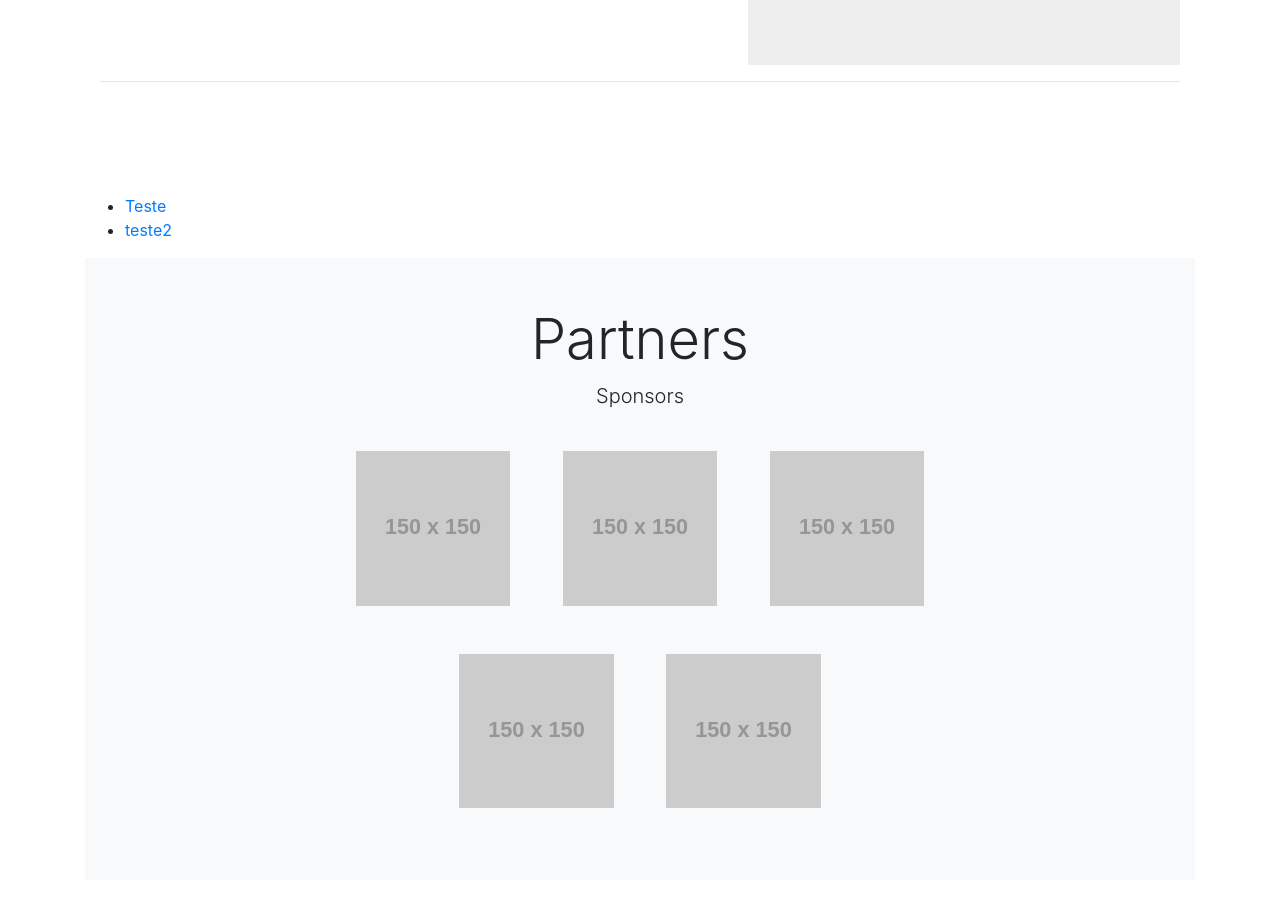
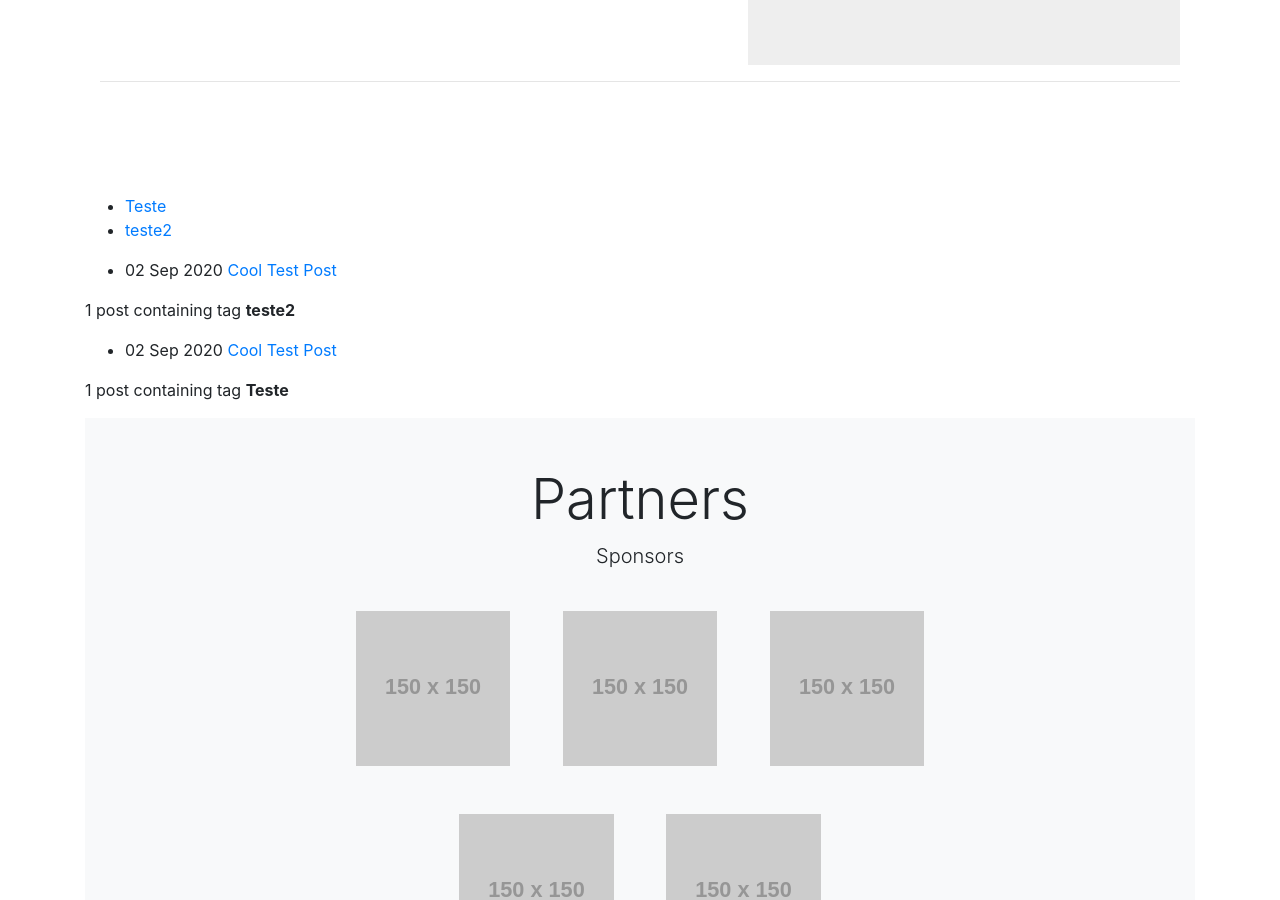
Before and after one commit to GDR-Verderena/gdr-verderena.github.io, a Jekyll site: the page built from index.html, in a window 1280 px wide and 900 px high, scrolled down 1057 px. Built offline with Jekyll 4.4.1, drawn with Linux system fonts in a browser that asks for light colours.

Commit message:
Update index.html

```diff
--- a/index.html
+++ b/index.html
@@ -155,7 +155,7 @@ function showContainer(tag) {
 {% for tag in site.tags %}
   {% assign t = tag | first %}
   {% assign posts = tag | last %}
-  <div class="blog-list-container hidden" id="{{ t }}-container">
+  <div class="blog-list-container " id="{{ t }}-container">
     <ul class="blog-list">
       {% for post in posts %}
         {% if post.tags contains t %}
```
